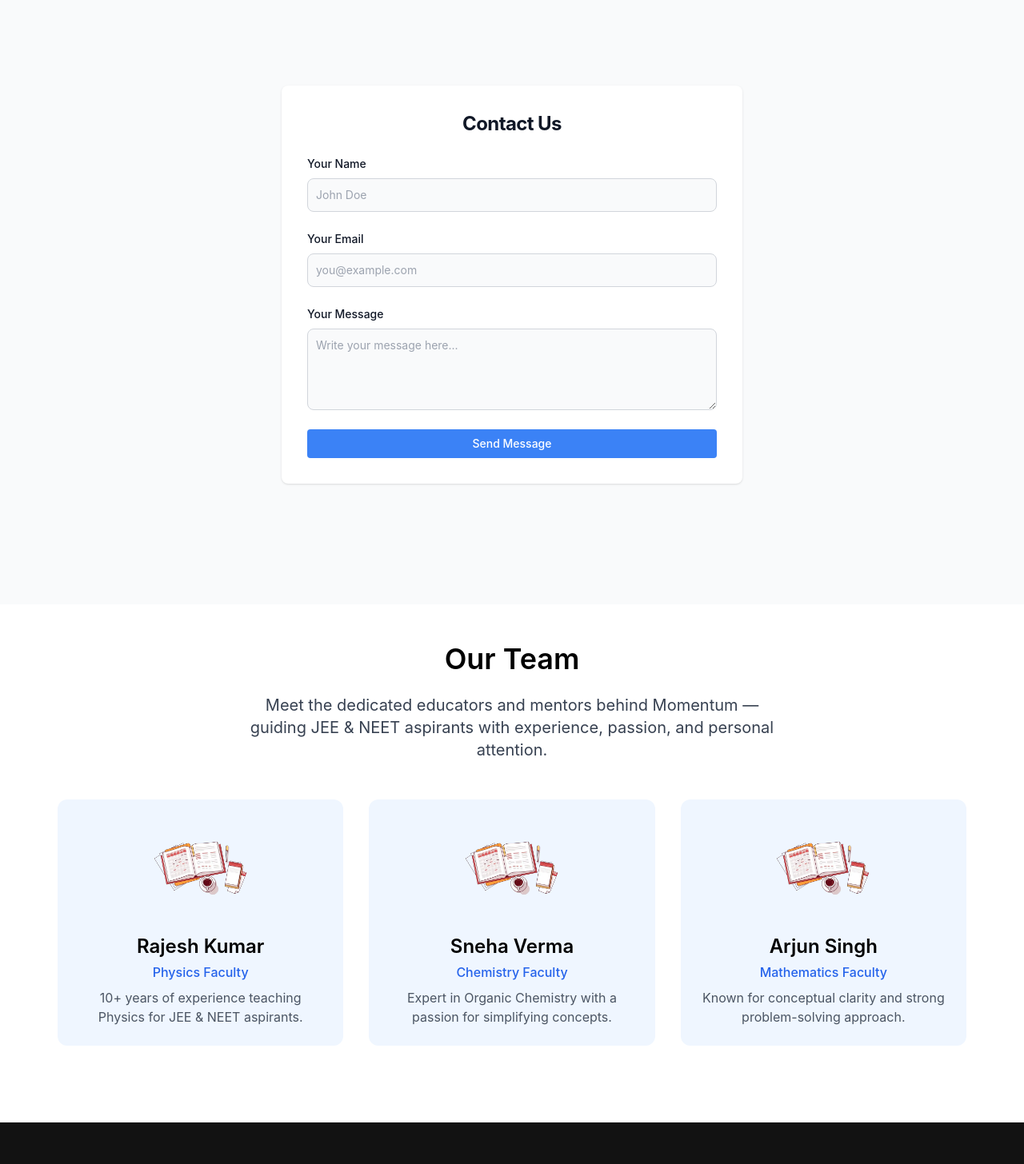
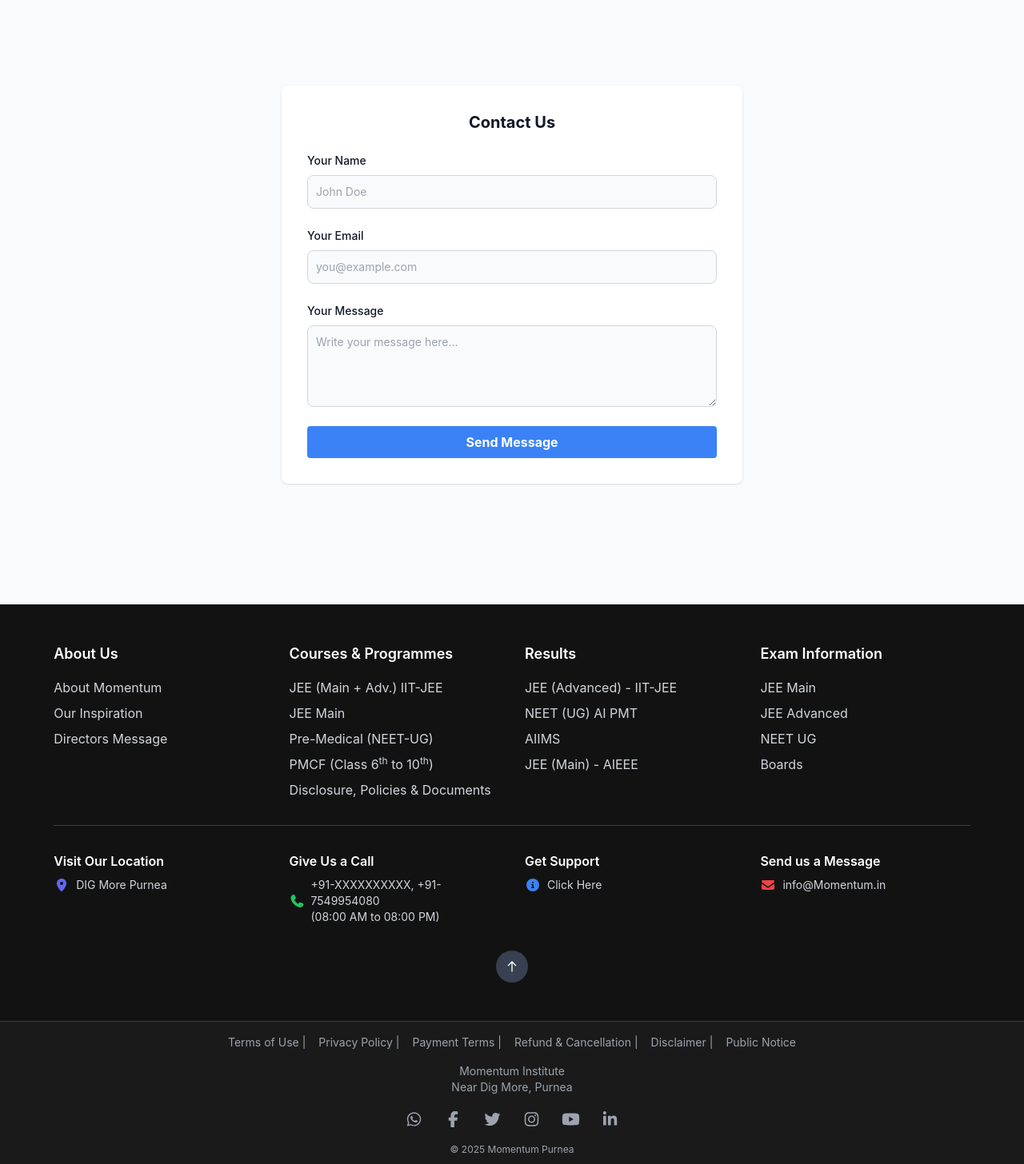
Before and after one commit to ujjawal7748/Coaching-Website, a React (Create React App) app: page /contact-us in a window 1280 px wide. Shown: the part 140-1596 px from the top of the page at 80% size. Built offline with nearby package versions, Linux system fonts and the light colour scheme; the HTML template or start-up script is replaced by a standard one.

Commit message:
Pushed live

```diff
--- a/src/App.js
+++ b/src/App.js
@@ -2,11 +2,12 @@
 import AboutUs from "./Pages/AboutUs";
 import HomePage from "./Pages/HomePage";
 import ContactUs from "./Pages/ContactUs";
-import { BrowserRouter, Router, Routes, Route } from "react-router-dom";
+import { BrowserRouter, Routes, Route } from "react-router-dom";
 import "./styles/style.css";
 import "./styles/responsive.css";
 import Blogs from "./Pages/Blogs";
 import CourseFee from "./Pages/CourseFee";
+import ThankYou from "./Pages/ThankYou";
 import BlogOne from "./blogs/BlogOne";
 
 function App() {
@@ -19,7 +20,11 @@
           <Route path="/about-us" element={<AboutUs />} />
           <Route path="/blogs" element={<Blogs />} />
           <Route path="/course-and-fee" element={<CourseFee />} />
-          <Route path="/blog/10-proven-techniques-to-improve-your-exam-scores" element={<BlogOne />} />
+          <Route path="/thank-you" element={<ThankYou />} />
+          <Route
+            path="/blog/10-proven-techniques-to-improve-your-exam-scores"
+            element={<BlogOne />}
+          />
         </Routes>
       </BrowserRouter>
     </div>
--- a/src/Pages/ContactUs.js
+++ b/src/Pages/ContactUs.js
@@ -1,34 +1,45 @@
-import React, { useRef, useState } from "react";
-import emailjs from "@emailjs/browser"; // Import EmailJS
+import React, { useState } from "react";
+import { useNavigate } from "react-router-dom";
 import MainLayout from "../components/MainLayout";
 import eduRes from "../assets/note.webp";
 
 const ContactUs = () => {
-  const form = useRef();
-  // Get current time for the hidden input
   const [currentTime] = useState(new Date().toLocaleString());
+  const [loading, setLoading] = useState(false);
+  const navigate = useNavigate();
 
-  const sendEmail = (e) => {
+  const handleSubmit = async (e) => {
     e.preventDefault();
+    setLoading(true);
 
-    emailjs
-      .sendForm(
-        'service_qhm9rpi',    // 🔴 PASTE YOUR SERVICE ID HERE
-        'template_y85f1mo',   // 🔴 PASTE YOUR TEMPLATE ID HERE
-        form.current,
-        'uLdhqCH_nNLtOn-tj'     // 🔴 PASTE YOUR PUBLIC KEY HERE
-      )
-      .then(
-        (result) => {
-          console.log('SUCCESS!');
-          alert("Message Sent Successfully!");
-          e.target.reset(); // Clear form on success
-        },
-        (error) => {
-          console.log('FAILED...', error.text);
-          alert("Failed to send message. Please try again.");
+    const formData = new FormData(e.target);
+    formData.append("access_key", "d59bc541-0d68-4a35-ab7e-29ab9a4c9615");
+
+    try {
+      // 1️⃣ Send to Web3Forms
+      await fetch("https://api.web3forms.com/submit", {
+        method: "POST",
+        body: formData,
+      });
+
+      // 2️⃣ Send to Google Sheets
+      await fetch(
+        "https://script.google.com/macros/s/AKfycbxwF3-Jj4UrrtHUWDNrdo_whPi7BjcnK-e1u2BOsVGrVSlwq7NM_uFxtiRZKYZ437Dv/exec",
+        {
+          method: "POST",
+          body: formData,
         }
       );
+
+      e.target.reset();
+      navigate("/thank-you"); // ⬅️ Redirect after success
+
+    } catch (error) {
+      alert("Error submitting form. Try again.");
+      console.error(error);
+    }
+
+    setLoading(false);
   };
 
   return (
@@ -37,141 +48,63 @@
         <div className="flex flex-col items-center justify-center px-6 py-8 mx-auto md:h-screen lg:py-0">
           <div className="w-full bg-white rounded-lg shadow dark:border sm:max-w-xl xl:p-0 dark:bg-gray-800 dark:border-gray-700">
             <div className="p-6 space-y-4 md:space-y-6 sm:p-8">
-              <h1 className="text-xl font-bold leading-tight tracking-tight text-gray-900 md:text-2xl dark:text-white text-center">
+
+              <h1 className="text-xl font-bold text-center text-gray-900 dark:text-white">
                 Contact Us
               </h1>
 
-              {/* Added ref={form} and onSubmit={sendEmail} */}
-              <form ref={form} onSubmit={sendEmail} className="space-y-4 md:space-y-6">
+              <form onSubmit={handleSubmit} className="space-y-4 md:space-y-6">
 
-                {/* --- HIDDEN TIME INPUT --- */}
                 <input type="hidden" name="time" value={currentTime} />
 
                 <div>
-                  <label htmlFor="name" className="block mb-2 text-sm font-medium text-gray-900 dark:text-white">
+                  <label className="block mb-2 text-sm font-medium text-gray-900 dark:text-white">
                     Your Name
                   </label>
                   <input
                     type="text"
-                    name="name" // Matches {{name}}
-                    id="name"
-                    className="bg-gray-50 border border-gray-300 text-gray-900 text-sm rounded-lg focus:ring-primary-600 focus:border-primary-600 block w-full p-2.5 dark:bg-gray-700 dark:border-gray-600 dark:placeholder-gray-400 dark:text-white dark:focus:ring-blue-500 dark:focus:border-blue-500"
+                    name="name"
+                    className="bg-gray-50 border border-gray-300 text-gray-900 text-sm rounded-lg block w-full p-2.5"
                     placeholder="John Doe"
                     required
                   />
                 </div>
+
                 <div>
-                  <label htmlFor="email" className="block mb-2 text-sm font-medium text-gray-900 dark:text-white">
+                  <label className="block mb-2 text-sm font-medium text-gray-900 dark:text-white">
                     Your Email
                   </label>
                   <input
                     type="email"
-                    name="email" // Matches {{email}}
-                    id="email"
-                    className="bg-gray-50 border border-gray-300 text-gray-900 text-sm rounded-lg focus:ring-primary-600 focus:border-primary-600 block w-full p-2.5 dark:bg-gray-700 dark:border-gray-600 dark:placeholder-gray-400 dark:text-white dark:focus:ring-blue-500 dark:focus:border-blue-500"
+                    name="email"
+                    className="bg-gray-50 border border-gray-300 text-gray-900 text-sm rounded-lg block w-full p-2.5"
                     placeholder="you@example.com"
                     required
                   />
                 </div>
+
                 <div>
-                  <label htmlFor="message" className="block mb-2 text-sm font-medium text-gray-900 dark:text-white">
+                  <label className="block mb-2 text-sm font-medium text-gray-900 dark:text-white">
                     Your Message
                   </label>
                   <textarea
-                    id="message"
-                    name="message" // Matches {{message}}
+                    name="message"
                     rows="4"
-                    className="block p-2.5 w-full text-sm text-gray-900 bg-gray-50 rounded-lg border border-gray-300 focus:ring-primary-600 focus:border-primary-600 dark:bg-gray-700 dark:border-gray-600 dark:placeholder-gray-400 dark:text-white dark:focus:ring-blue-500 dark:focus:border-blue-500"
+                    className="block w-full p-2.5 text-sm bg-gray-50 border border-gray-300 rounded-lg"
                     placeholder="Write your message here..."
                     required
                   ></textarea>
                 </div>
+
                 <button
                   type="submit"
-                  className="w-full bg-blue-500 hover:bg-blue-700 text-white font-bold py-2 px-4 rounded focus:ring-4 focus:outline-none focus:ring-primary-300 font-medium text-sm text-center dark:bg-primary-600 dark:hover:bg-primary-700 dark:focus:ring-primary-800"
+                  disabled={loading}
+                  className="w-full bg-blue-500 hover:bg-blue-700 text-white font-bold py-2 px-4 rounded"
                 >
-                  Send Message
+                  {loading ? "Sending..." : "Send Message"}
                 </button>
               </form>
-            </div>
-          </div>
-        </div>
-      </section>
 
-      {/* --- TEAM SECTION (UNCHANGED) --- */}
-      <section className="py-12 conact-us-teams">
-        <div className="container">
-          <div className="row px-10 conact-us-teams-row1">
-            <div className="col">
-              <h2 className="text-4xl sm:text-left text-center font-semibold text-center">
-                Our Team
-              </h2>
-              <p className="text-xl pt-6 text-gray-700 text-center sm:text-left">
-                Meet the dedicated educators and mentors behind Momentum — guiding
-                JEE & NEET aspirants with experience, passion, and personal attention.
-              </p>
-            </div>
-          </div>
-
-          <div className="row py-12 px-10">
-            <div className="col">
-              <div className="grid grid-cols-1 sm:grid-cols-2 md:grid-cols-3 gap-8">
-
-                {/* Team Member 1 */}
-                <div className="group relative bg-blue-50 rounded-xl p-6 transition-all duration-300 hover:bg-blue-100 hover:shadow-xl">
-                  <img
-                    src={eduRes}
-                    alt="Team Member"
-                    className="w-32 h-32 object-cover rounded-full mx-auto mb-4 transition-transform duration-300 group-hover:scale-105"
-                  />
-                  <h3 className="text-2xl font-semibold text-center mb-1">
-                    Rajesh Kumar
-                  </h3>
-                  <p className="text-center text-blue-600 font-medium mb-2">
-                    Physics Faculty
-                  </p>
-                  <p className="text-gray-600 text-center">
-                    10+ years of experience teaching Physics for JEE & NEET aspirants.
-                  </p>
-                </div>
-
-                {/* Team Member 2 */}
-                <div className="group relative bg-blue-50 rounded-xl p-6 transition-all duration-300 hover:bg-blue-100 hover:shadow-xl">
-                  <img
-                    src={eduRes}
-                    alt="Team Member"
-                    className="w-32 h-32 object-cover rounded-full mx-auto mb-4 transition-transform duration-300 group-hover:scale-105"
-                  />
-                  <h3 className="text-2xl font-semibold text-center mb-1">
-                    Sneha Verma
-                  </h3>
-                  <p className="text-center text-blue-600 font-medium mb-2">
-                    Chemistry Faculty
-                  </p>
-                  <p className="text-gray-600 text-center">
-                    Expert in Organic Chemistry with a passion for simplifying concepts.
-                  </p>
-                </div>
-
-                {/* Team Member 3 */}
-                <div className="group relative bg-blue-50 rounded-xl p-6 transition-all duration-300 hover:bg-blue-100 hover:shadow-xl">
-                  <img
-                    src={eduRes}
-                    alt="Team Member"
-                    className="w-32 h-32 object-cover rounded-full mx-auto mb-4 transition-transform duration-300 group-hover:scale-105"
-                  />
-                  <h3 className="text-2xl font-semibold text-center mb-1">
-                    Arjun Singh
-                  </h3>
-                  <p className="text-center text-blue-600 font-medium mb-2">
-                    Mathematics Faculty
-                  </p>
-                  <p className="text-gray-600 text-center">
-                    Known for conceptual clarity and strong problem-solving approach.
-                  </p>
-                </div>
-
-              </div>
             </div>
           </div>
         </div>
--- /dev/null
+++ b/src/Pages/ThankYou.js
@@ -0,0 +1,22 @@
+import React from "react";
+import MainLayout from "../components/MainLayout";
+
+const ThankYou = () => {
+  return (
+    <MainLayout>
+      <section className="flex items-center justify-center min-h-[70vh] bg-blue-600">
+        <div className="bg-blue-500/80 p-10 rounded-2xl shadow-lg text-center max-w-md">
+          <h1 className="text-5xl font-extrabold mb-4 text-white">Thank You!</h1>
+          <p className="text-lg text-white mb-6">
+            Your submission has been successfully received.
+          </p>
+          <p className="text-white/90">
+            We will get back to you shortly.
+          </p>
+        </div>
+      </section>
+    </MainLayout>
+  );
+};
+
+export default ThankYou;
```
Also changed, not shown: public/index.html (+11 -0 lines), src/Pages/HomePage.js (+12 -16 lines), src/components/Cards.js (+4 -4 lines).
